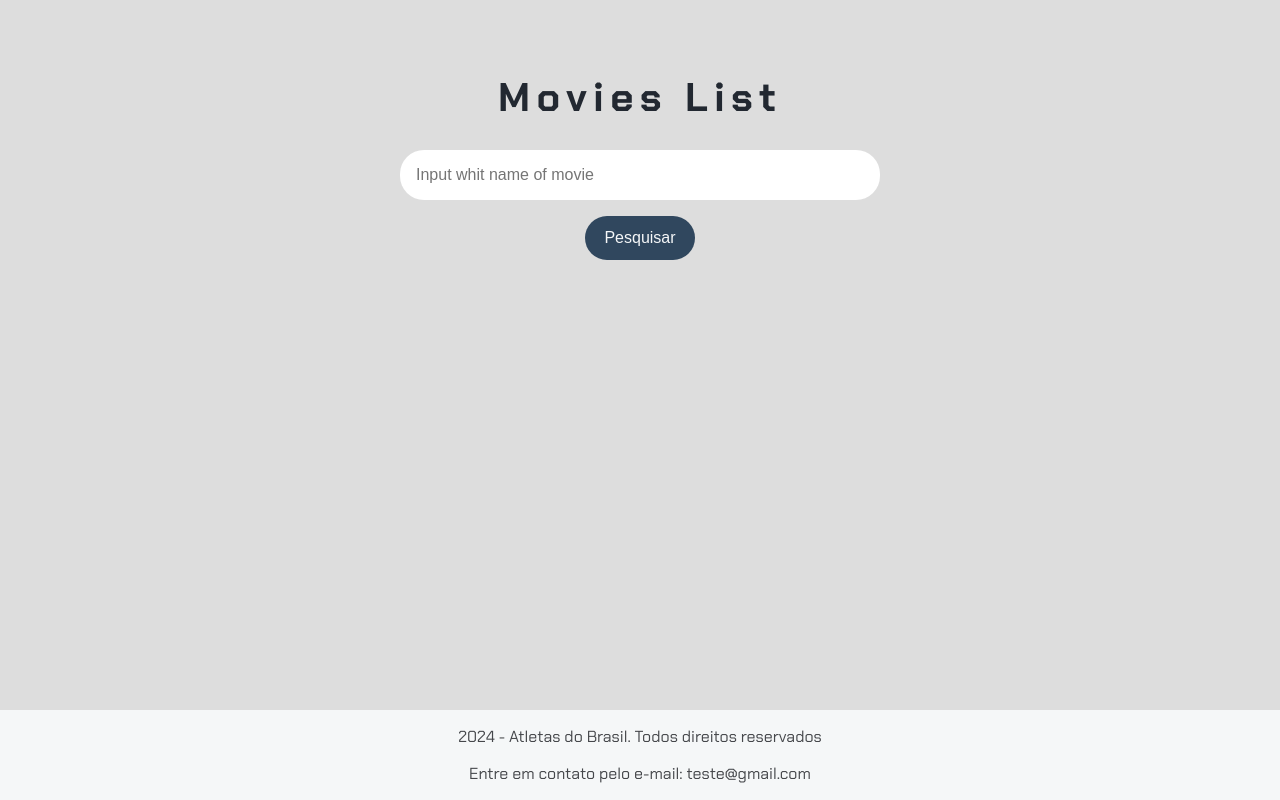
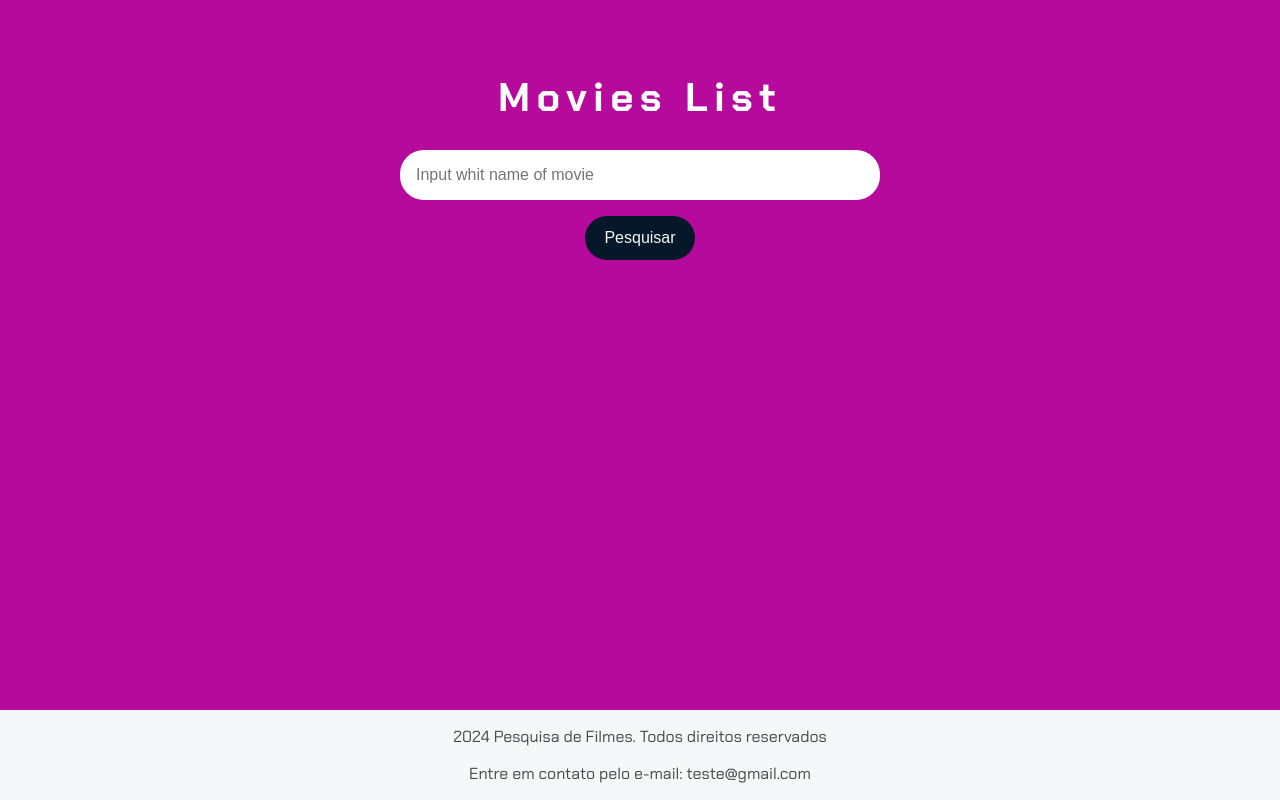
Before and after one commit to Emerson-Costa/Gemini-Project, a plain HTML site: page index.html in a window 1280 px wide. Drawn offline with Linux system fonts and the light colour scheme.

Commit message:
Update README.md

```diff
--- a/datas.js
+++ b/datas.js
@@ -11,7 +11,7 @@ let datas = [
       description: "Um hobbit se junta a um mago e dois elfos em uma jornada para destruir um anel maligno.",
       gender: "Fantasia, Aventura",
       link: "https://www.imdb.com/title/tt0120737/",
-      tags: "aneis anel listar todos"
+      tags: "senhor dos aneis anel listar todos"
     },
     {
       title: "Interestelar",
--- a/index.html
+++ b/index.html
@@ -25,7 +25,7 @@
 
     <!--Rodaé da página-->
     <footer>
-        <p>2024 - Atletas do Brasil. Todos direitos reservados</p>
+        <p>2024 Pesquisa de Filmes. Todos direitos reservados</p>
         <p>Entre em contato pelo e-mail: teste@gmail.com</p>
     </footer>
 
--- a/style.css
+++ b/style.css
@@ -4,7 +4,7 @@
 /* Estiliza o corpo da página */
 body {
     font-family: "Chakra Petch", sans-serif; /* Define a fonte padrão */
-    background-color: #DDDDDD; /* Cor de fundo da página */
+    background-color: #b60a9c; /* Cor de fundo da página */
     display: flex; /* Usa Flexbox para layout */
     flex-direction: column; /* Alinha os itens na vertical */
     align-items: center; /* Centraliza os itens horizontalmente */
@@ -17,7 +17,7 @@ body {
 /* Estiliza os títulos h1 */
 h1 {
     font-size: 2.5rem; /* Tamanho da fonte */
-    color: #222831; /* Cor do texto */
+    color: #ffffff; /* Cor do texto */
     text-align: center; /* Alinha o texto ao centro */
     letter-spacing: 0.4rem; /* Espaçamento entre letras */
 }
@@ -37,7 +37,7 @@ section input {
     padding: 1rem; /* Espaçamento interno */
     border-radius: 1.5rem; /* Borda arredondada */
     margin-bottom: 1rem; /* Espaçamento abaixo dos inputs */
-    color: #45474B; /* Cor do texto */
+    color: #ab0598; /* Cor do texto */
     font-size: 1rem; /* Tamanho da fonte */
     box-sizing: border-box; /* Inclui padding e border na largura total */
 }
@@ -47,7 +47,7 @@ section button {
     padding: 0.8rem 1.2rem; /* Espaçamento interno do botão */
     border: none; /* Remove a borda padrão */
     border-radius: 1.5rem; /* Borda arredondada */
-    background-color: #30475E; /* Cor de fundo do botão */
+    background-color: #051729; /* Cor de fundo do botão */
     color: #F5F7F8; /* Cor do texto do botão */
     font-size: 1rem; /* Tamanho da fonte */
     cursor: pointer; /* Muda o cursor para indicar que é clicável */
```
Also changed, not shown: resources/presentation.png, resources/step-2.png, resources/step-3.png, 1 other file.
